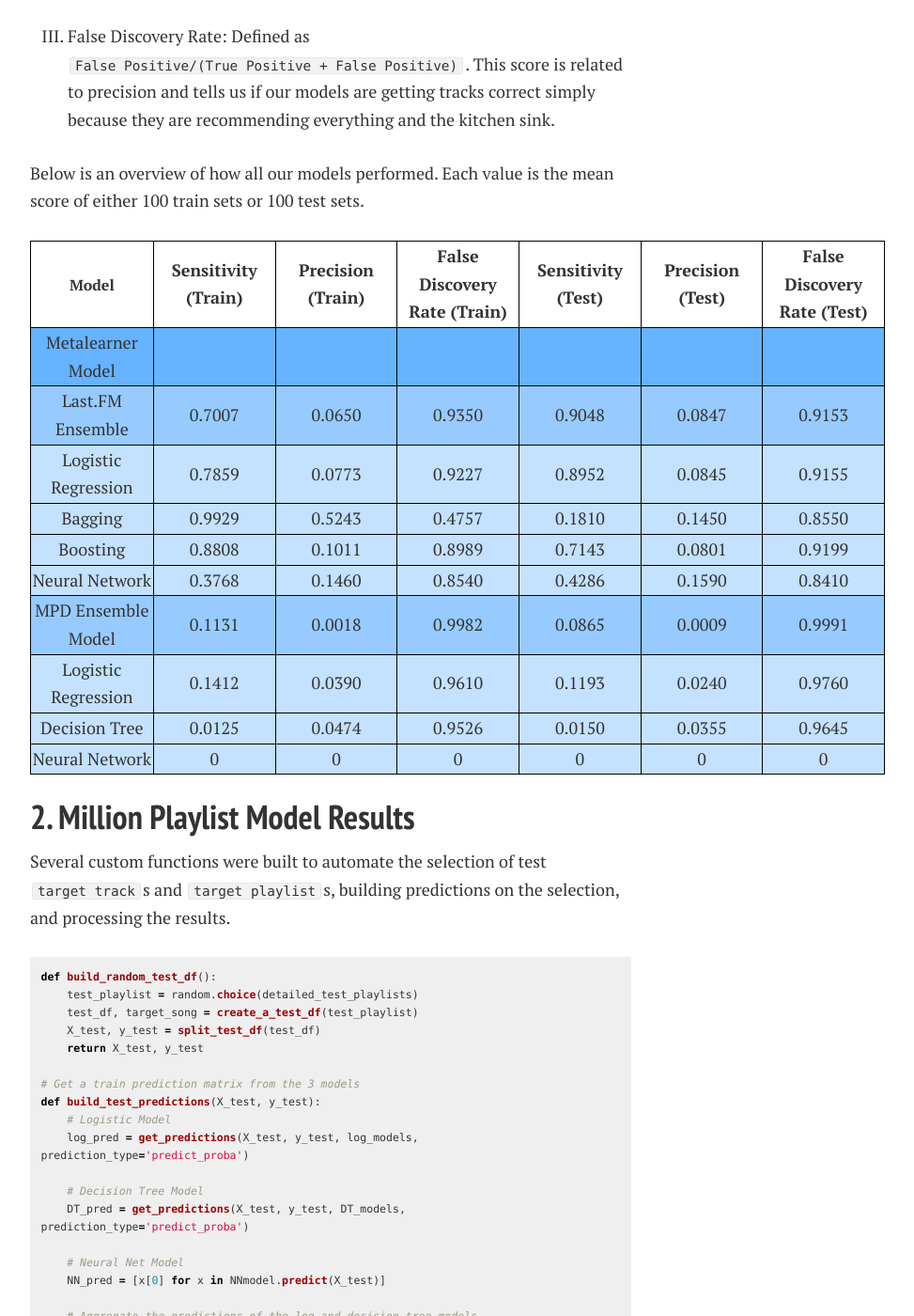
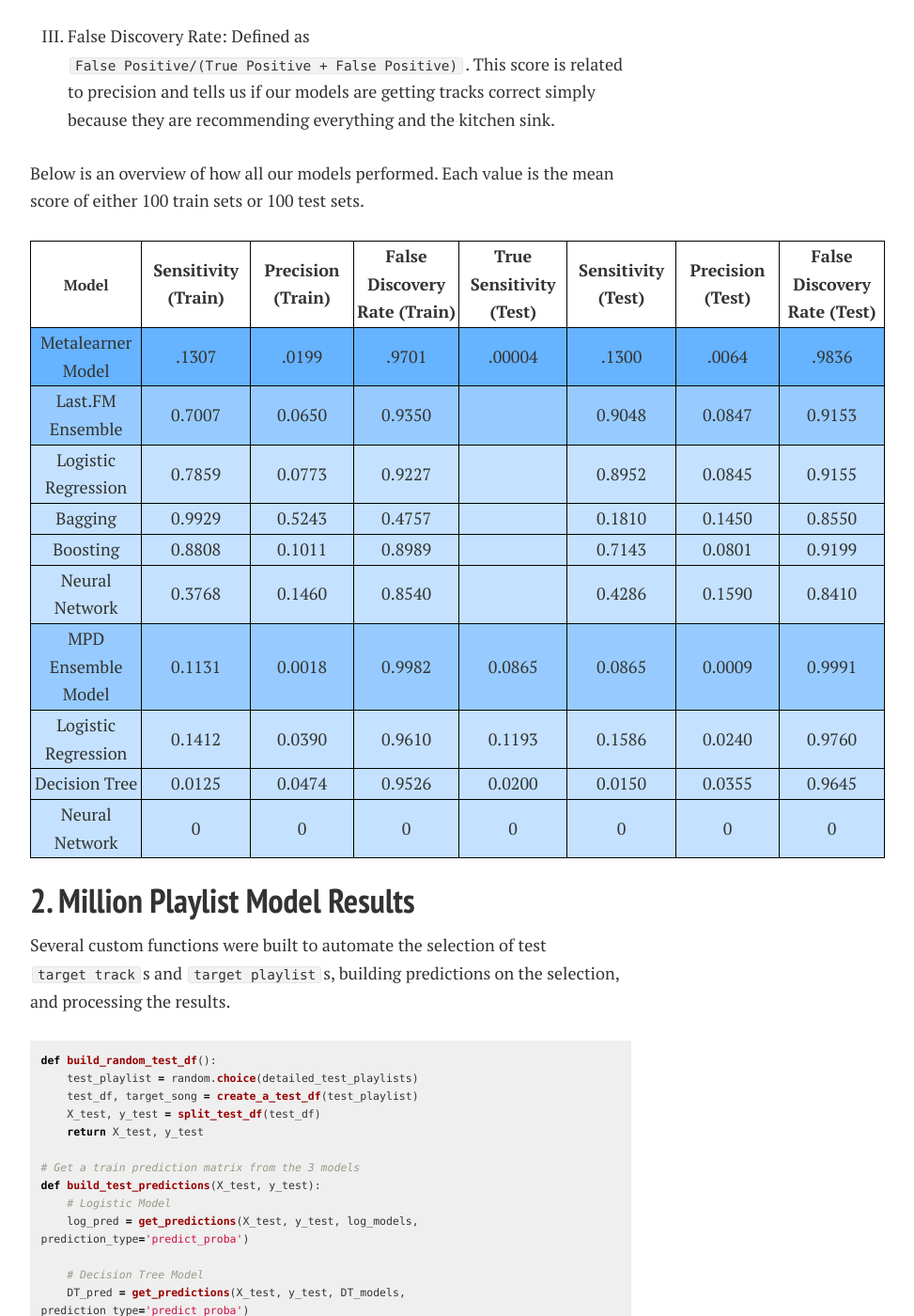
Before and after one commit to lyannaliu/lyannaliu.github.io, a Jekyll site: the page built from resultsandconclusion.md, in a window 1280 px wide and 1400 px high, scrolled down 921 px. Shown: the whole window at 94% size, without its empty margins (288-1261 px from the left). Built offline with Jekyll 4.4.1, drawn with Linux system fonts in a browser that asks for light colours; nearby versions of some CDN libraries.

Commit message:
Update resultsandconclusion.md

```diff
--- a/resultsandconclusion.md
+++ b/resultsandconclusion.md
@@ -43,6 +43,7 @@ Below is an overview of how all our models performed. Each value is the mean sco
       <th width="130">Sensitivity (Train)</th>
       <th width="130">Precision (Train)</th>
       <th width="130">False Discovery Rate (Train)</th>
+      <th width="130">True Sensitivity (Test)</th>
       <th width="130">Sensitivity (Test)</th>
       <th width="130">Precision (Test)</th>
       <th width="130">False Discovery Rate (Test)</th>
@@ -51,18 +52,20 @@ Below is an overview of how all our models performed. Each value is the mean sco
   <tbody>
     <tr align="center" bgcolor="#66B3FF">
       <td>Metalearner Model</td>
-      <td> </td>
-      <td> </td>
-      <td> </td>
-      <td> </td>
-      <td> </td>
-      <td> </td>
+      <td> .1307</td>
+      <td> .0199</td>
+      <td> .9701</td>
+      <td> .00004</td>
+      <td> .1300</td>
+      <td> .0064</td>
+      <td> .9836</td>
     </tr>
     <tr align="center" bgcolor="#97CBFF">
       <td>Last.FM Ensemble</td>
       <td> 0.7007</td>
       <td> 0.0650</td>
       <td> 0.9350</td>
+      <td> </td>
       <td> 0.9048</td>
       <td> 0.0847</td>
       <td> 0.9153</td>
@@ -72,6 +75,7 @@ Below is an overview of how all our models performed. Each value is the mean sco
       <td> 0.7859</td>
       <td> 0.0773</td>
       <td> 0.9227</td>
+      <td> </td>
       <td> 0.8952</td>
       <td> 0.0845</td>
       <td> 0.9155</td>
@@ -81,6 +85,7 @@ Below is an overview of how all our models performed. Each value is the mean sco
       <td> 0.9929</td>
       <td> 0.5243</td>
       <td> 0.4757</td>
+      <td> </td>
       <td> 0.1810</td>
       <td> 0.1450</td>
       <td> 0.8550</td>
@@ -90,6 +95,7 @@ Below is an overview of how all our models performed. Each value is the mean sco
       <td> 0.8808</td>
       <td> 0.1011</td>
       <td> 0.8989</td>
+      <td> </td>
       <td> 0.7143</td>
       <td> 0.0801</td>
       <td> 0.9199</td>
@@ -99,6 +105,7 @@ Below is an overview of how all our models performed. Each value is the mean sco
       <td> 0.3768</td>
       <td> 0.1460</td>
       <td> 0.8540</td>
+      <td> </td>
       <td> 0.4286</td>
       <td> 0.1590</td>
       <td> 0.8410</td>
@@ -109,6 +116,7 @@ Below is an overview of how all our models performed. Each value is the mean sco
       <td> 0.0018</td>
       <td> 0.9982</td>
       <td> 0.0865</td>
+      <td> 0.0865</td>
       <td> 0.0009</td>
       <td> 0.9991</td>
     </tr>
@@ -118,6 +126,7 @@ Below is an overview of how all our models performed. Each value is the mean sco
       <td> 0.0390</td>
       <td> 0.9610</td>
       <td> 0.1193</td>
+      <td> 0.1586</td>
       <td> 0.0240</td>
       <td> 0.9760</td>
     </tr>
@@ -126,12 +135,14 @@ Below is an overview of how all our models performed. Each value is the mean sco
       <td> 0.0125</td>
       <td> 0.0474</td>
       <td> 0.9526</td>
+      <td> 0.0200</td>
       <td> 0.0150</td>
       <td> 0.0355</td>
       <td> 0.9645</td>
     </tr>
     <tr align="center" bgcolor="#C4E1FF">
       <td>Neural Network</td>
+      <td> 0</td>
       <td> 0</td>
       <td> 0</td>
       <td> 0</td>
```
